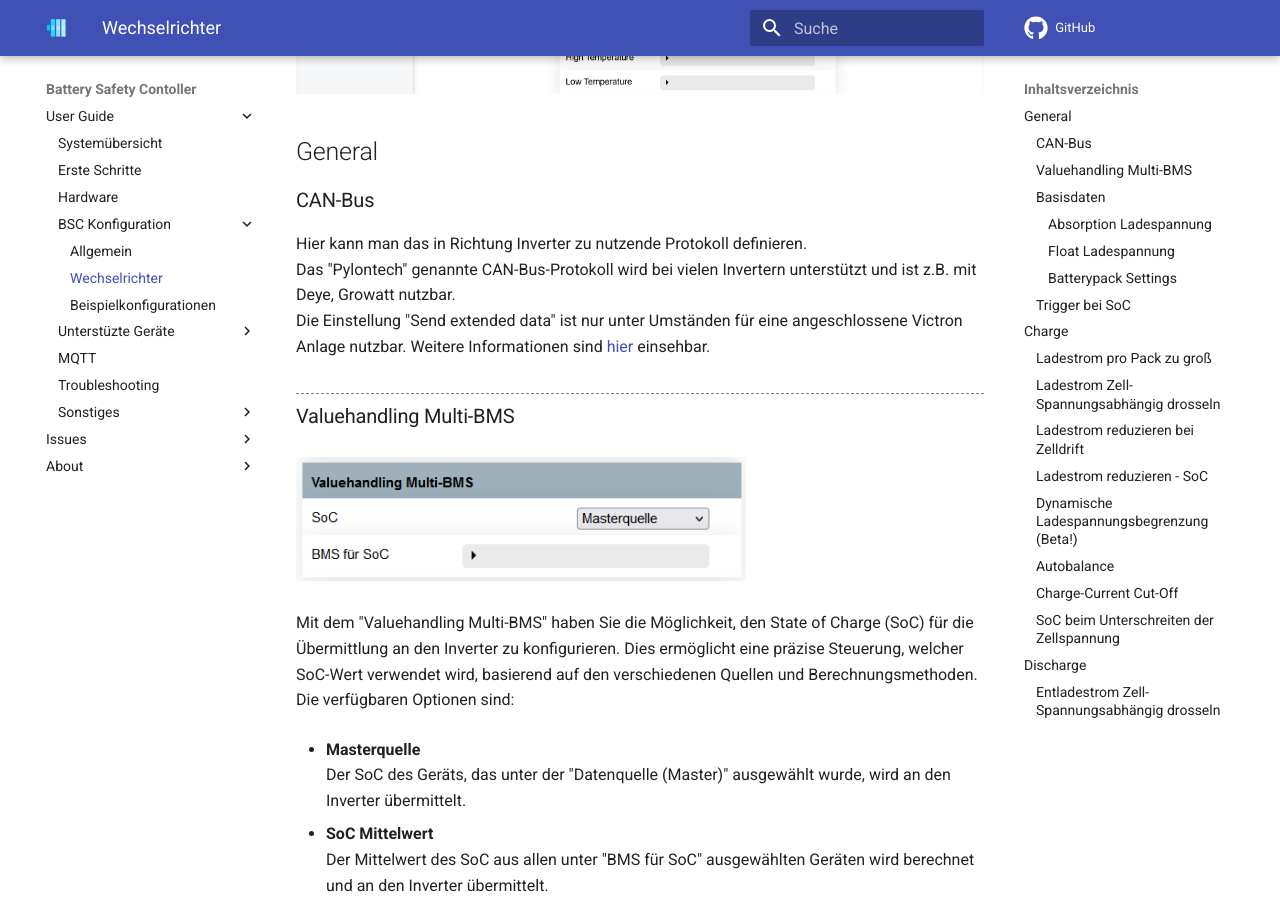
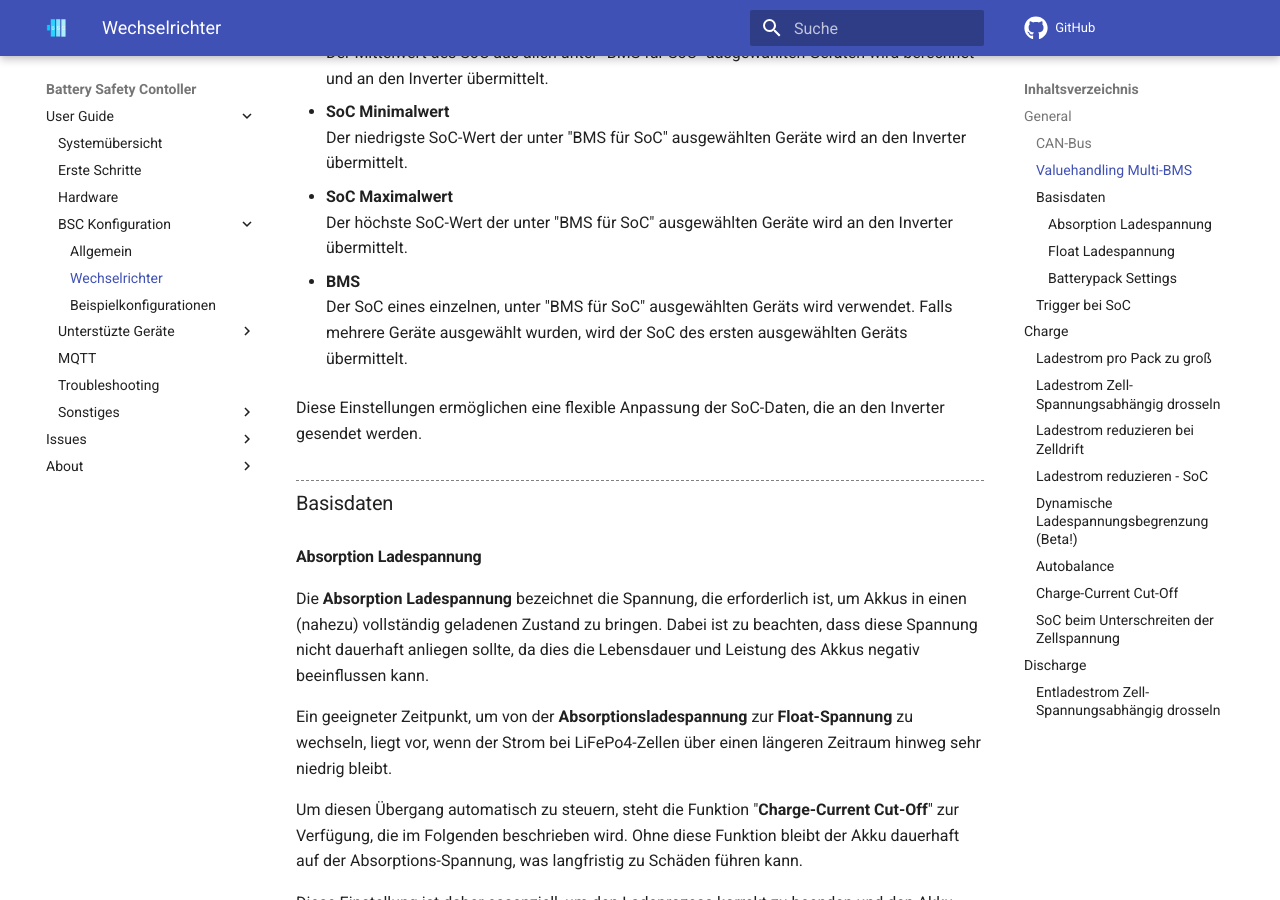
Before and after one commit to bsc-org/bsc, an MkDocs documentation site: the page built from docs/settings_inverter.md, in a window 1280 px wide and 900 px high, scrolled down 864 px. Built offline with MkDocs 1.6.1 and Material for MkDocs 9.7.7, drawn with Linux system fonts in a browser that asks for light colours; comment, search, counter and statistics services are not loaded.

Commit message:
BilderLinks korrigiert; CAN-Bus "Pylontech" Text entfernt

```diff
--- a/docs/settings_inverter.md
+++ b/docs/settings_inverter.md
@@ -1,16 +1,15 @@
 # Wechselrichter
 In dieser Sektion können Sie neben der Definierung des angeschlossenen Inverters, das Lade- und Entladehandling definieren.
 Alle prozentualen Limitierungen werden auf die in der Kategorie "Basisdaten" eingestellten Werte angewendet.
-<img src="../img/settings/settings_inverter_basisdaten.png" width="950">
+<img src="img/settings/settings_inverter_basisdaten.png" width="950">
 
 ## General
 ### CAN-Bus
 Hier kann man das in Richtung Inverter zu nutzende Protokoll definieren.
-Das "Pylontech" genannte CAN-Bus-Protokoll wird bei vielen Invertern unterstützt und ist z.B. mit Deye, Growatt nutzbar.
 Die Einstellung "Send extended data" ist nur unter Umständen für eine angeschlossene Victron Anlage nutzbar. Weitere Informationen sind [hier](devices/wechselrichter.md#einstellungen-bsc) einsehbar.
 
 ### Valuehandling Multi-BMS
-<img src="../img/settings/settings_inverter_soc.png" width="450">
+<img src="img/settings/settings_inverter_soc.png" width="450">
 Mit dem "Valuehandling Multi-BMS" haben Sie die Möglichkeit, den State of Charge (SoC) für die Übermittlung an den Inverter zu konfigurieren. Dies ermöglicht eine präzise Steuerung, welcher SoC-Wert verwendet wird, basierend auf den verschiedenen Quellen und Berechnungsmethoden. Die verfügbaren Optionen sind:
 
 - **Masterquelle**
@@ -59,10 +58,10 @@
 
 ### Trigger bei SoC
 Mit dieser Funktion kann man beispielsweise externe Gerät je nach SoC-Wert schalten.
-<img src="../img/settings/settings_inverter_trigger_soc.png" width="950">
+<img src="img/settings/settings_inverter_trigger_soc.png" width="950">
 
 **Zwei Beispiele hierzu:**
-<img src="../img/settings/settings_inverter_trigger_soc_beispiel.png" width="450">
+<img src="img/settings/settings_inverter_trigger_soc_beispiel.png" width="450">
 
 
 Hier triggert...
@@ -80,14 +79,14 @@
 
 ## Charge
 Beispiel eines Ladezyklus inkl. Balancing-, Float- und Absorption-Voltage mit Hilfe des BSC und einer Visualisierung über HomeAssistant/Grafana:
-<img src="../img/settings/settings_inverter_charge_beispiel.png" width="1300">
+<img src="img/settings/settings_inverter_charge_beispiel.png" width="1300">
 
 ### Ladestrom pro Pack zu groß
-<img src="../img/settings/settings_inverter_current_per_pack.png" width="450">
+<img src="img/settings/settings_inverter_current_per_pack.png" width="450">
 Mit dieser Funktion wird der Ladestrom automatisch und dynamisch angepasst, um sicherzustellen, dass der maximale Ladewert eines jeden Batterie-Packs nicht überschritten wird. Diese intelligente Regelung schützt die Batterie vor Überstrom.
 
 Die folgende Grafik veranschaulicht die Ströme von drei Batteriepacks während eines Ladeprozesses:
-<img src="../img/settings/settings_inverter_current_per_pack_example_1.png" width="600"><br>
+<img src="img/settings/settings_inverter_current_per_pack_example_1.png" width="600"><br>
 Grün zeigt den Stromverlauf für Pack 1, Gelb von Pack 2 und Blau von Pack 3.
 
 In der Darstellung ist zu erkennen, dass der maximale Laststrom für Pack 1 (grün) für eine kurze Zeit auf 50A reduziert wurde (dies ist in der Mitte des Diagramms sichtbar). Nachdem der Wert reduzierte wurde, regelt das (BSC) den Ladestrom dynamisch herunter und hält ihn auf den eingestellten Wert von 50A.
@@ -126,7 +125,7 @@
 
 ### Autobalance
 Das Autobalance-Feature übernimmt die vollständige Balancierung Ihrer Akkuzellen, um eine optimale Leistung und Lebensdauer des Akkus sicherzustellen. Im Folgenden werden die wichtigsten Einstellungen und Abläufe beschrieben:
-<img src="../img/settings/settings_inverter_charge_autobalance.png" width="950">
+<img src="img/settings/settings_inverter_charge_autobalance.png" width="950">
 
 **Balance-Intervall**
 Mit dem Parameter Balance-Intervall kann festgelegt werden, in welchen zeitlichen Abständen ein Balancing der Akkuzellen durchgeführt werden soll. Dieser Wert bestimmt, wie häufig die Balancierung aktiviert wird, um die Zellspannungen anzugleichen.
@@ -190,7 +189,7 @@
 
 ## Discharge
 ### Entladestrom Zell-Spannungsabhängig drosseln
-<img src="../img/settings/settings_inverter_discharge_cellvoltage.png" width="450">
+<img src="img/settings/settings_inverter_discharge_cellvoltage.png" width="450">
 
 Diese Funktion dient der Anpassung des Entladestroms basierend auf der Zellspannung, um die Lebensdauer der Batteriezellen zu verlängern und deren Sicherheit zu gewährleisten.
 
```
